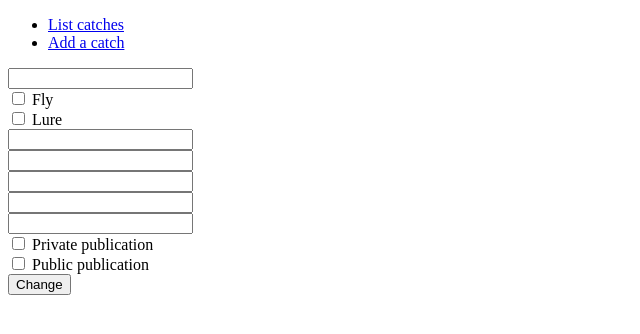
After one commit to matiastamsi/KalastajanKaveri, a Flask app: template application/templates/catches/change.html in a window 1280 px wide. The commit adds this page. Shown: the top 334 px of the page, without its empty margins (0-640 px from the left). Run offline with Flask 2, Linux system fonts and the light colour scheme; the template is opened without the code that fills it, so the values that code supplies are empty.

Commit message:
Update/change feature added. Also added links on top of pages to navigate easier.

```diff
--- /dev/null
+++ b/application/templates/catches/change.html
@@ -0,0 +1,21 @@
+{% extends "layout.html" %}
+
+{% block body %}
+<form method="POST" action="{{ url_for('catches_save') }}">
+  <input type="text" name="specie"/><br>
+  <input type="checkbox" id="bait1" name="lure_or_fly" value="fly" >
+  <label for="bait1"> Fly</label><br>
+  <input type="checkbox" id="bait2" name="lure_or_fly" value="lure">
+  <label for="bait2"> Lure</label><br>
+  <input type="number" name="length" step="0.1"/><br>
+  <input type="number" name="weight" step="0.1"/><br>
+  <input type="number" name="spot_id"/><br>
+  <input type="number" name="user_id"/><br>
+  <input type="number" name="description"/><br>
+  <input type="checkbox" id="option1" name="private_or_public" value="private">
+  <label for="option1"> Private publication</label><br>
+  <input type="checkbox" id="option2" name="private_or_public" value="public">
+  <label for="option2"> Public publication</label><br>
+  <input type="submit" value="Change"/>
+</form>
+{% endblock %}
--- a/application/templates/layout.html
+++ b/application/templates/layout.html
@@ -6,6 +6,10 @@
   </head>
 
   <body>
+      <ul>
+	<li><a href="{{ url_for('catches_index') }}">List catches</a></li>
+	<li><a href="{{ url_for('catches_form') }}">Add a catch</a></li>
+      </ul>
     {% block body %}
       <p>
         Content.
```
Also changed, not shown: application/catches/views.py (+17 -0 lines), application/templates/catches/list.html (+13 -7 lines).
